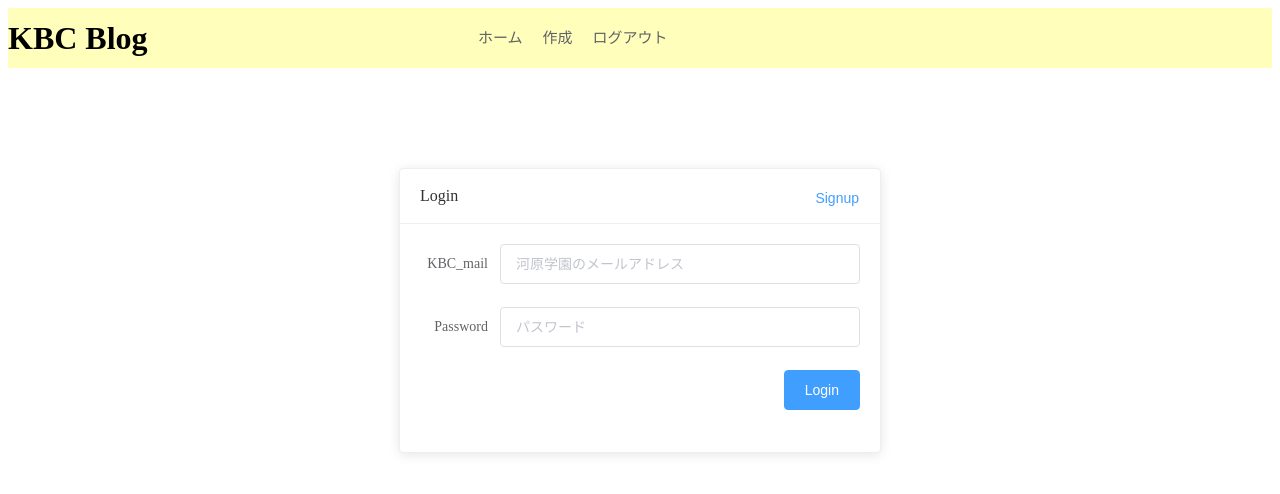
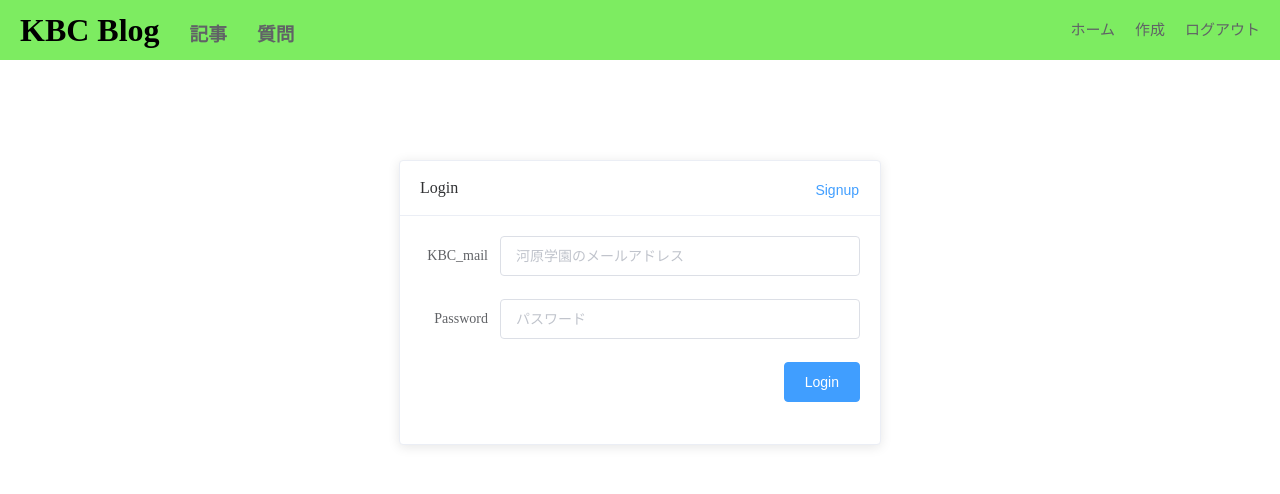
Before and after one commit to DaikiKawaoka/KbcBlog, a Vue app in the folder assets/: page /login in a window 1280 px wide. Shown: the top 494 px of the page. Built offline with nearby package versions, Linux system fonts and the light colour scheme; what vue-cookies would draw is missing.

Commit message:
articleIndex css 編集

```diff
--- a/assets/src/articles/Index.vue
+++ b/assets/src/articles/Index.vue
@@ -55,13 +55,15 @@ export default {
 </script>
 
 <style>
+body {
+  margin: 0px;
+}
 #app {
   font-family: Avenir, Helvetica, Arial, sans-serif;
   -webkit-font-smoothing: antialiased;
   -moz-osx-font-smoothing: grayscale;
   color: #2c3e50;
-  margin-left: auto;
-  margin-right: auto;
+  margin: 0 auto 0 auto;
   padding-bottom: 30px;
   background-color: #F6F6F4;
 }
@@ -73,15 +75,14 @@ h2{
   margin-top: 30px;
 }
 .index-menu{
-  width: 200px;
-  background-color: #eee;
+  width: 30%;
+  background-color: #F6F6F4;
 }
 .article-all-div{
-  width: 800px;
+  width: 55%;
   background-color: #fff;
 }
 .article-show-div{
-  margin-left: 20px;
   padding-left: 20px;
   border: solid 1px #eee;
 }
--- a/assets/src/components/Header.vue
+++ b/assets/src/components/Header.vue
@@ -1,6 +1,10 @@
 <template>
   <header id="header">
-    <h1>KBC Blog</h1>
+    <div class="header-left">
+      <h1 class="title">KBC Blog</h1>
+      <h3 class="header-article">記事</h3>
+      <h3 class="header-question">質問</h3>
+    </div>
     <nav id="header-nav">
       <ul>
         <li><router-link tag="li" id="home-nav" to="/" class="a-tag">ホーム</router-link></li>
@@ -26,16 +30,29 @@ export default {
 <style scoped>
 #header{
   height: 60px;
-  background: #ffb;
+  background: #7dec61;
   display: flex;
 }
-h1{
+.header-left{
   margin: 0;
+  padding-left: 20px;
+  width: 50%;
+  display: flex;
+}
+.title{
   line-height: 60px;
+  margin: 0;
+}
+.header-article,.header-question{
+  padding-left: 30px;
+  color: #606266;
+  cursor: pointer;
+}
+#header-nav{
+  width: 50%;
 }
 ul{
   margin: 0;
-  width: 500px;
   display: flex;
   justify-content: flex-end;
   align-items: center;
```
